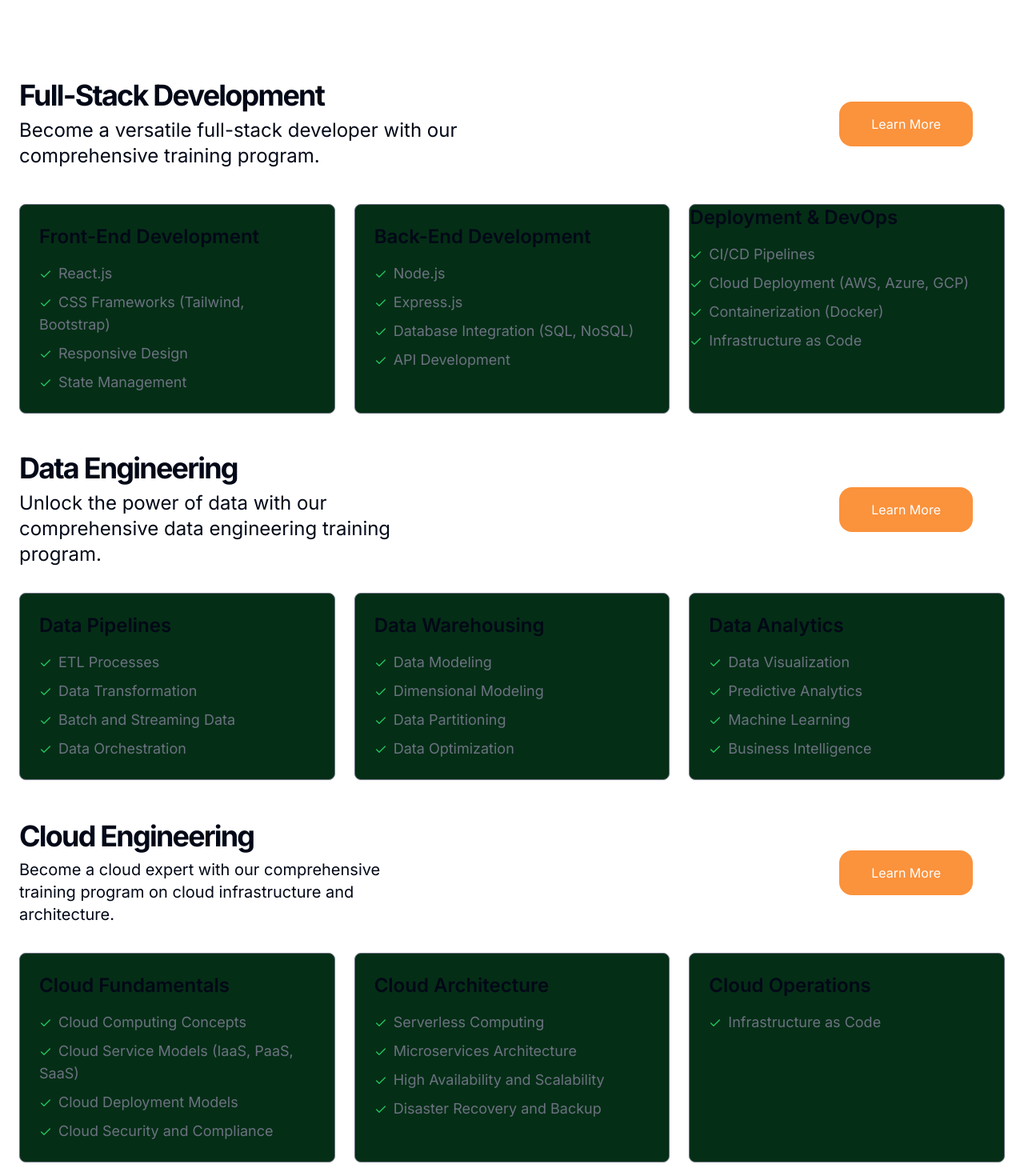
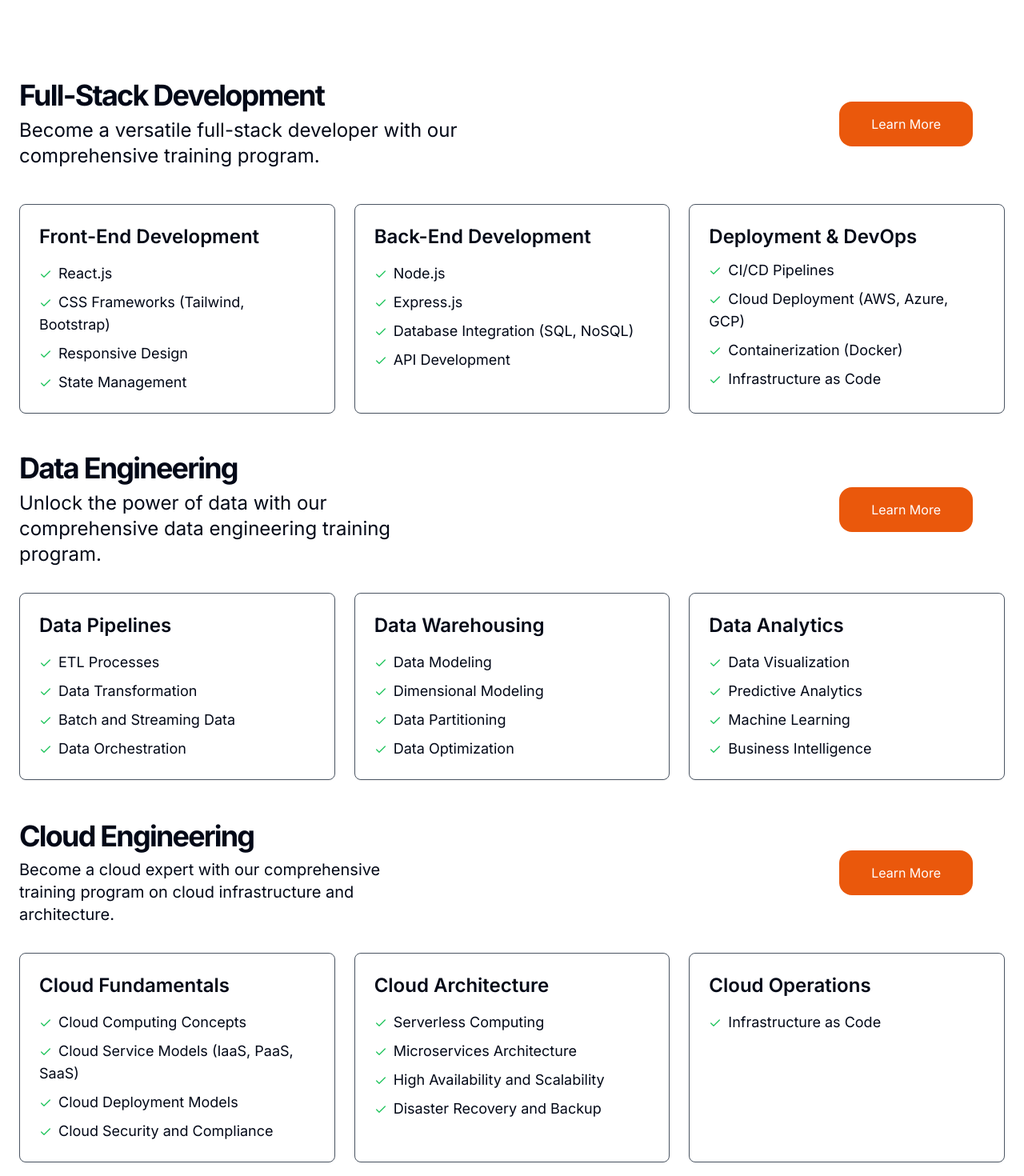
Before and after one commit to Lupleg/App-dashboard, a Next.js app: page /trainings in a window 1280 px wide. Shown: the part 420-1890 px from the top of the page at 80% size. Built offline with nearby package versions, Linux system fonts and the light colour scheme.

Commit message:
changes to the font size

```diff
--- a/app/(programes)/trainings/page.jsx
+++ b/app/(programes)/trainings/page.jsx
@@ -36,16 +36,16 @@ export default function Trainings() {
                       comprehensive training program.
                     </p>
                   </div>
-                  <Button class="bg-orange-400 px-10 py-4 m-10 rounded-2xl text-white">
+                  <Button class="bg-orange-600 px-10 py-4 m-10 rounded-2xl text-white">
                     Learn More
                   </Button>
                 </div>
                 <div className="mt-8 grid gap-6 sm:grid-cols-2 lg:grid-cols-3">
-                  <div className="rounded-lg border border-gray-500 bg-green-950 p-6 shadow-sm dark:border-gray-800 dark:bg-gray-950 bg-green">
+                  <div className="rounded-lg border border-gray-600 bg-white p-6 shadow-sm dark:border-gray-800 dark:bg-gray-950 bg-green">
                     <h3 className="text-2xl font-semibold">
                       Front-End Development
                     </h3>
-                    <ul className="mt-4 space-y-2 text-lg text-gray-500 dark:text-gray-400">
+                    <ul className="mt-4 space-y-2 text-lg text-black-500 dark:text-gray-400">
                       <li>
                         <CheckIcon className="mr-2 inline-block h-4 w-4 text-green-500" />
                         React.js
@@ -64,11 +64,11 @@ export default function Trainings() {
                       </li>
                     </ul>
                   </div>
-                  <div className="rounded-lg border border-gray-500 bg-green-950 p-6 shadow-sm dark:border-gray-800 dark:bg-gray-950">
+                  <div className="rounded-lg border border-gray-600 bg-white p-6 shadow-sm dark:border-gray-800 dark:bg-gray-950">
                     <h3 className="text-2xl font-semibold">
                       Back-End Development
                     </h3>
-                    <ul className="mt-4 space-y-2 text-lg text-gray-500 dark:text-gray-400">
+                    <ul className="mt-4 space-y-2 text-lg text-black-500 dark:text-gray-400">
                       <li>
                         <CheckIcon className="mr-2 inline-block h-4 w-4 text-green-500" />
                         Node.js
@@ -87,11 +87,11 @@ export default function Trainings() {
                       </li>
                     </ul>
                   </div>
-                  <div className="rounded-lg border border-gray-500 bg-green-950 pg-6 shadow-sm dark:border-gray-800 dark:bg-gray-950">
+                  <div className="rounded-lg border border-gray-600 bg-white p-6 shadow-sm dark:border-gray-800 dark:bg-gray-950">
                     <h3 className="text-2xl font-semibold">
                       Deployment & DevOps
                     </h3>
-                    <ul className="mt-4 space-y-2 text-lg text-gray-500 dark:text-gray-400">
+                    <ul className="mt-3 space-y-2 text-lg text-black-500 dark:text-gray-400">
                       <li>
                         <CheckIcon className="mr-2 inline-block h-4 w-4 text-green-500" />
                         CI/CD Pipelines
@@ -125,14 +125,14 @@ export default function Trainings() {
                   </div>
                   <div></div>
 
-                  <Button class="bg-orange-400 px-10 py-4 m-10 rounded-2xl text-white">
+                  <Button class="bg-orange-600 px-10 py-4 m-10 rounded-2xl text-white">
                     Learn More
                   </Button>
                 </div>
                 <div className="mt-8 grid gap-6 sm:grid-cols-2 lg:grid-cols-3">
-                  <div className="rounded-lg border border-gray-500 bg-green-950 p-6 shadow-sm dark:border-gray-800 dark:bg-gray-950">
+                  <div className="rounded-lg border border-gray-600 bg-white p-6 shadow-sm dark:border-gray-800 dark:bg-gray-950">
                     <h3 className="text-2xl font-semibold">Data Pipelines</h3>
-                    <ul className="mt-4 space-y-2 text-lg text-gray-500 dark:text-gray-400">
+                    <ul className="mt-4 space-y-2 text-lg text-black-500 dark:text-gray-400">
                       <li>
                         <CheckIcon className="mr-2 inline-block h-4 w-4 text-green-500" />
                         ETL Processes
@@ -151,9 +151,9 @@ export default function Trainings() {
                       </li>
                     </ul>
                   </div>
-                  <div className="rounded-lg border border-gray-500 bg-green-950 p-6 shadow-sm dark:border-gray-800 dark:bg-gray-950">
+                  <div className="rounded-lg border border-gray-600 bg-white p-6 shadow-sm dark:border-gray-800 dark:bg-gray-950">
                     <h3 className="text-2xl font-semibold">Data Warehousing</h3>
-                    <ul className="mt-4 space-y-2 text-lg text-gray-500 dark:text-gray-400">
+                    <ul className="mt-4 space-y-2 text-lg text-black-500 dark:text-gray-400">
                       <li>
                         <CheckIcon className="mr-2 inline-block h-4 w-4 text-green-500" />
                         Data Modeling
@@ -172,9 +172,9 @@ export default function Trainings() {
                       </li>
                     </ul>
                   </div>
-                  <div className="rounded-lg border border-gray-500 bg-green-950 p-6 shadow-sm dark:border-gray-800 dark:bg-gray-950">
+                  <div className="rounded-lg border border-gray-600 bg-white p-6 shadow-sm dark:border-gray-800 dark:bg-gray-950">
                     <h3 className="text-2xl font-semibold">Data Analytics</h3>
-                    <ul className="mt-4 space-y-2 text-lg text-gray-500 dark:text-gray-400">
+                    <ul className="mt-4 space-y-2 text-lg text-black-500 dark:text-gray-400">
                       <li>
                         <CheckIcon className="mr-2 inline-block h-4 w-4 text-green-500" />
                         Data Visualization
@@ -206,16 +206,16 @@ export default function Trainings() {
                       program on cloud infrastructure and architecture.
                     </p>
                   </div>
-                  <Button class="bg-orange-400 px-10 py-4 m-10 rounded-2xl text-white">
+                  <Button class="bg-orange-600 px-10 py-4 m-10 rounded-2xl text-white">
                     Learn More
                   </Button>
                 </div>
                 <div className="mt-8 grid gap-6 sm:grid-cols-2 lg:grid-cols-3 ">
-                  <div className="rounded-lg border border-gray-500 bg-green-950 p-6 shadow-sm dark:border-black-800 dark:bg-black-950">
+                  <div className="rounded-lg border border-gray-600 bg-white p-6 shadow-sm dark:border-black-800 dark:bg-black-950">
                     <h3 className="text-2xl font-semibold">
                       Cloud Fundamentals
                     </h3>
-                    <ul className="mt-4 space-y-2 text-lg text-gray-500 dark:text-gray-400">
+                    <ul className="mt-4 space-y-2 text-lg text-black-500 dark:text-gray-400">
                       <li>
                         <CheckIcon className="mr-2 inline-block h-4 w-4 text-green-500" />
                         Cloud Computing Concepts
@@ -234,11 +234,11 @@ export default function Trainings() {
                       </li>
                     </ul>
                   </div>
-                  <div className="rounded-lg border border-gray-500 bg-green-950 p-6 shadow-sm dark:border-gray-800 dark:bg-gray-950">
+                  <div className="rounded-lg border border-gray-600 bg-white p-6 shadow-sm dark:border-gray-800 dark:bg-gray-950">
                     <h3 className="text-2xl font-semibold">
                       Cloud Architecture
                     </h3>
-                    <ul className="mt-4 space-y-2 text-lg text-gray-500 dark:text-gray-400">
+                    <ul className="mt-4 space-y-2 text-lg text-black-500 dark:text-gray-400">
                       <li>
                         <CheckIcon className="mr-2 inline-block h-4 w-4 text-green-500" />
                         Serverless Computing
@@ -257,9 +257,9 @@ export default function Trainings() {
                       </li>
                     </ul>
                   </div>
-                  <div className="rounded-lg border border-gray-500 bg-green-950 p-6 shadow-sm dark:border-gray-800 dark:bg-gray-950">
+                  <div className="rounded-lg border border-gray-600 bg-white p-6 shadow-sm dark:border-gray-800 dark:bg-gray-950">
                     <h3 className="text-2xl font-semibold">Cloud Operations</h3>
-                    <ul className="mt-4 space-y-2 text-lg text-gray-500 dark:text-gray-400 bg-green">
+                    <ul className="mt-4 space-y-2 text-lg text-black-500 dark:text-gray-400 bg-green">
                       <li>
                         <CheckIcon className="mr-2 inline-block h-4 w-4 text-green-500" />
                         Infrastructure as Code
```
